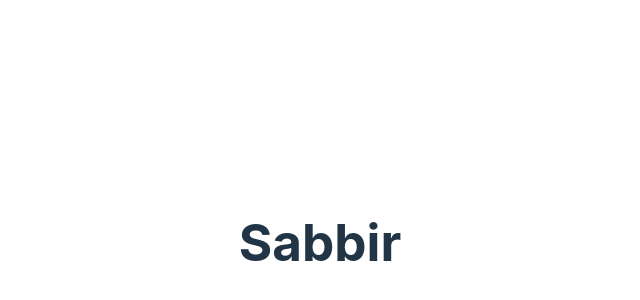
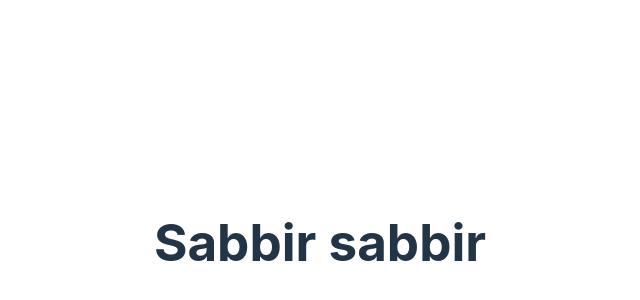
Before and after one commit to noel-mccallum/Redux-Crud, a React (Vite) app: page / in a window 1280 px wide. Shown: the part 158-458 px from the top of the page, without its empty margins (320-960 px from the left). Built offline with nearby package versions, Linux system fonts and the light colour scheme.

Commit message:
I have change something

```diff
--- a/src/App.jsx
+++ b/src/App.jsx
@@ -8,7 +8,7 @@ function App() {
 
   return (
     <>
-      <h1>Sabbir</h1>
+      <h1>Sabbir  sabbir</h1>
     </>
   )
 }
```
